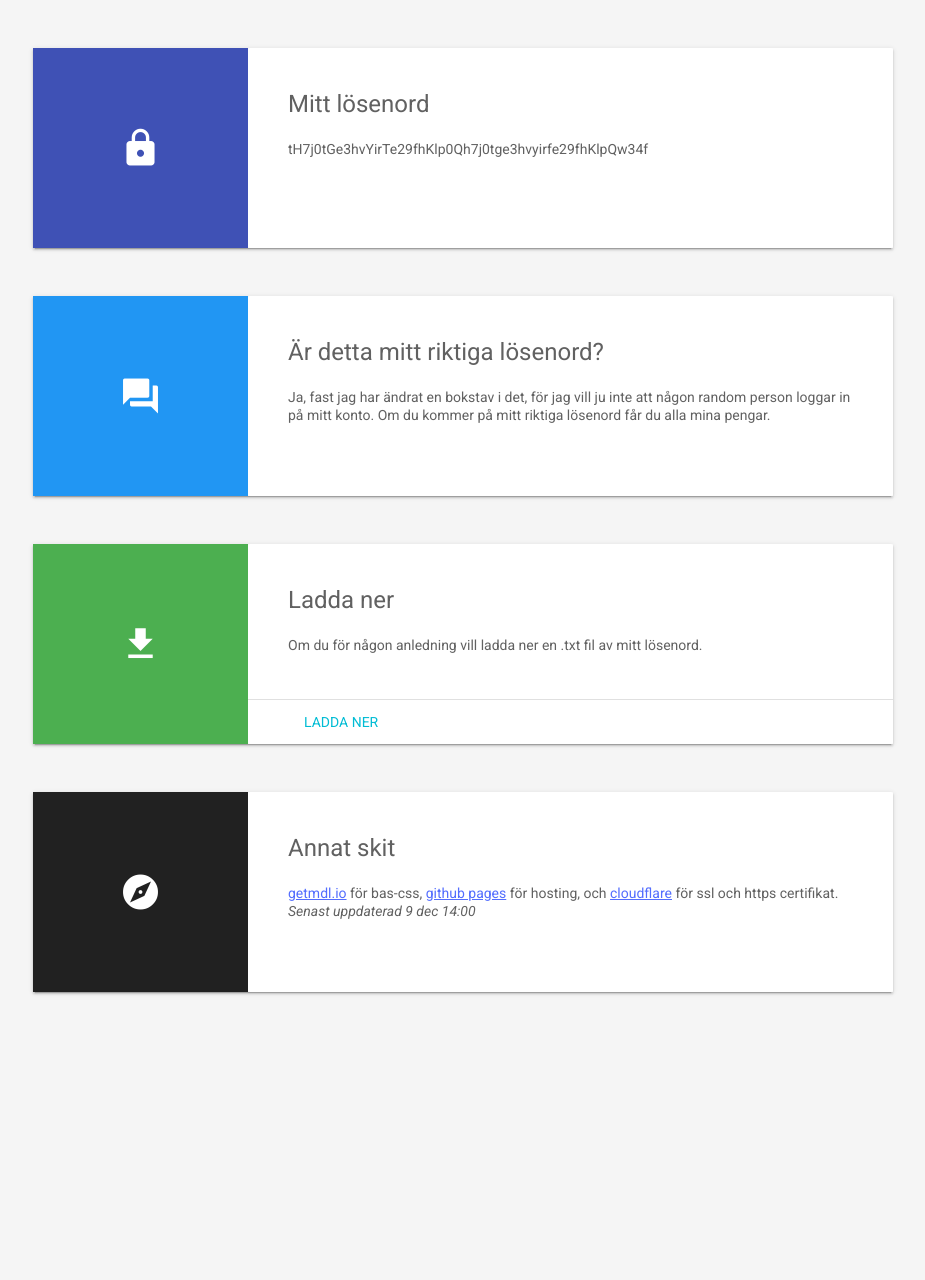
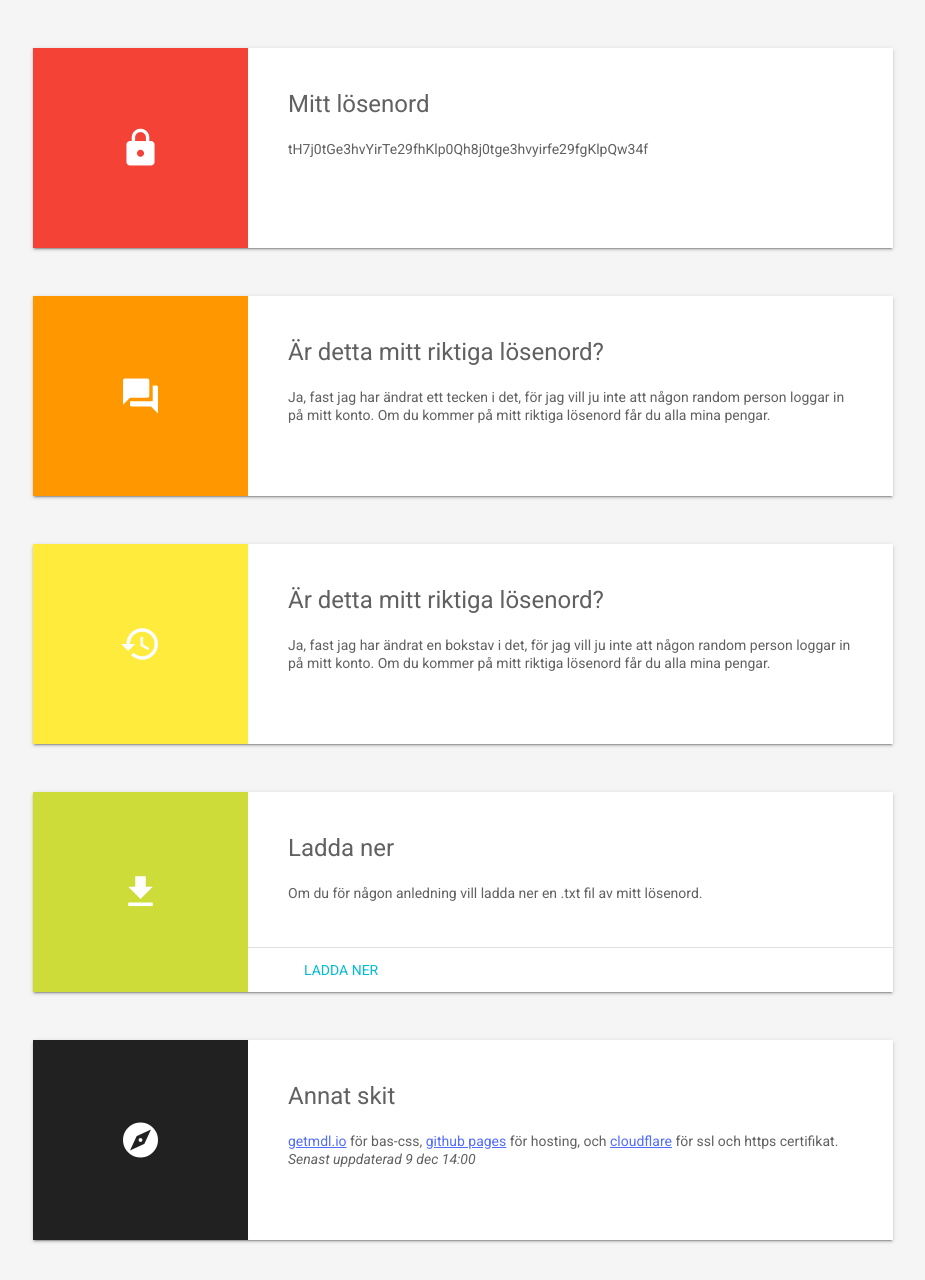
Before and after one commit to clsuger/clsuger.github.io, a plain HTML site: page index.html in a window 1280 px wide. Shown: the whole page, without its empty margins (177-1102 px from the left). Before the commit the page ends 1024 px from the top, so only its background shows below. Drawn offline with nearby package versions, Linux system fonts and the light colour scheme.

Commit message:
Update index.html

```diff
--- a/index.html
+++ b/index.html
@@ -49,13 +49,13 @@
       <main class="mdl-layout__content">
         <div class="mdl-layout__tab-panel is-active" id="overview">
           <section class="section--center mdl-grid mdl-grid--no-spacing mdl-shadow--2dp">
-            <header class="section__play-btn mdl-cell mdl-cell--3-col-desktop mdl-cell--2-col-tablet mdl-cell--4-col-phone mdl-color--indigo-500 mdl-color-text--white">
+            <header class="section__play-btn mdl-cell mdl-cell--3-col-desktop mdl-cell--2-col-tablet mdl-cell--4-col-phone mdl-color--red-500 mdl-color-text--white">
               <i class="material-icons">lock</i>
             </header>
             <div class="mdl-card mdl-cell mdl-cell--9-col-desktop mdl-cell--6-col-tablet mdl-cell--4-col-phone">
               <div class="mdl-card__supporting-text">
                 <h4>Mitt lösenord</h4>
-                tH7j0tGe3hvYirTe29fhKlp0Qh7j0tge3hvyirfe29fhKlpQw34f
+                tH7j0tGe3hvYirTe29fhKlp0Qh8j0tge3hvyirfe29fgKlpQw34f
               </div>
             </div>
 
@@ -65,8 +65,24 @@
       <main class="mdl-layout__content">
         <div class="mdl-layout__tab-panel is-active" id="overview">
           <section class="section--center mdl-grid mdl-grid--no-spacing mdl-shadow--2dp">
-            <header class="section__play-btn mdl-cell mdl-cell--3-col-desktop mdl-cell--2-col-tablet mdl-cell--4-col-phone mdl-color--blue-500 mdl-color-text--white">
+            <header class="section__play-btn mdl-cell mdl-cell--3-col-desktop mdl-cell--2-col-tablet mdl-cell--4-col-phone mdl-color--orange-500 mdl-color-text--white">
               <i class="material-icons">question_answer</i>
+            </header>
+            <div class="mdl-card mdl-cell mdl-cell--9-col-desktop mdl-cell--6-col-tablet mdl-cell--4-col-phone">
+              <div class="mdl-card__supporting-text">
+                <h4>Är detta mitt riktiga lösenord?</h4>
+                Ja, fast jag har ändrat ett tecken i det, för jag vill ju inte att någon random person loggar in på mitt konto. Om du kommer på mitt riktiga lösenord får du alla mina pengar.
+              </div>
+            </div>
+
+          </section>
+  <body class="mdl-demo mdl-color--grey-100 mdl-color-text--grey-700 mdl-base">
+    <div class="mdl-layout mdl-js-layout mdl-layout--fixed-header">
+      <main class="mdl-layout__content">
+        <div class="mdl-layout__tab-panel is-active" id="overview">
+          <section class="section--center mdl-grid mdl-grid--no-spacing mdl-shadow--2dp">
+            <header class="section__play-btn mdl-cell mdl-cell--3-col-desktop mdl-cell--2-col-tablet mdl-cell--4-col-phone mdl-color--yellow-500 mdl-color-text--white">
+              <i class="material-icons">history</i>
             </header>
             <div class="mdl-card mdl-cell mdl-cell--9-col-desktop mdl-cell--6-col-tablet mdl-cell--4-col-phone">
               <div class="mdl-card__supporting-text">
@@ -81,7 +97,7 @@
       <main class="mdl-layout__content">
         <div class="mdl-layout__tab-panel is-active" id="overview">
           <section class="section--center mdl-grid mdl-grid--no-spacing mdl-shadow--2dp">
-            <header class="section__play-btn mdl-cell mdl-cell--3-col-desktop mdl-cell--2-col-tablet mdl-cell--4-col-phone mdl-color--green-500 mdl-color-text--white">
+            <header class="section__play-btn mdl-cell mdl-cell--3-col-desktop mdl-cell--2-col-tablet mdl-cell--4-col-phone mdl-color--lime-500 mdl-color-text--white">
               <i class="material-icons">file_download</i>
             </header>
             <div class="mdl-card mdl-cell mdl-cell--9-col-desktop mdl-cell--6-col-tablet mdl-cell--4-col-phone">
```
